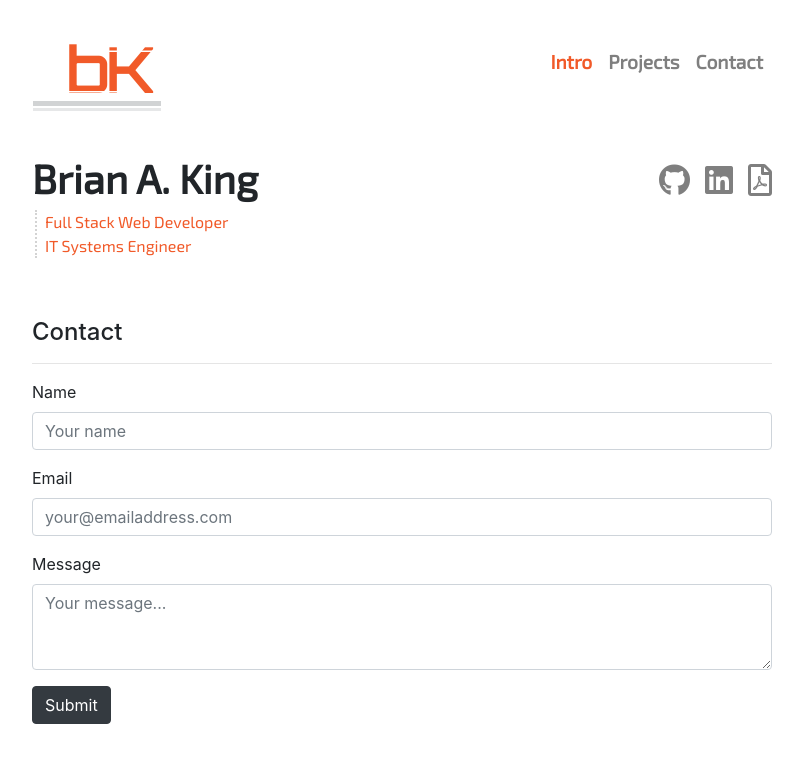
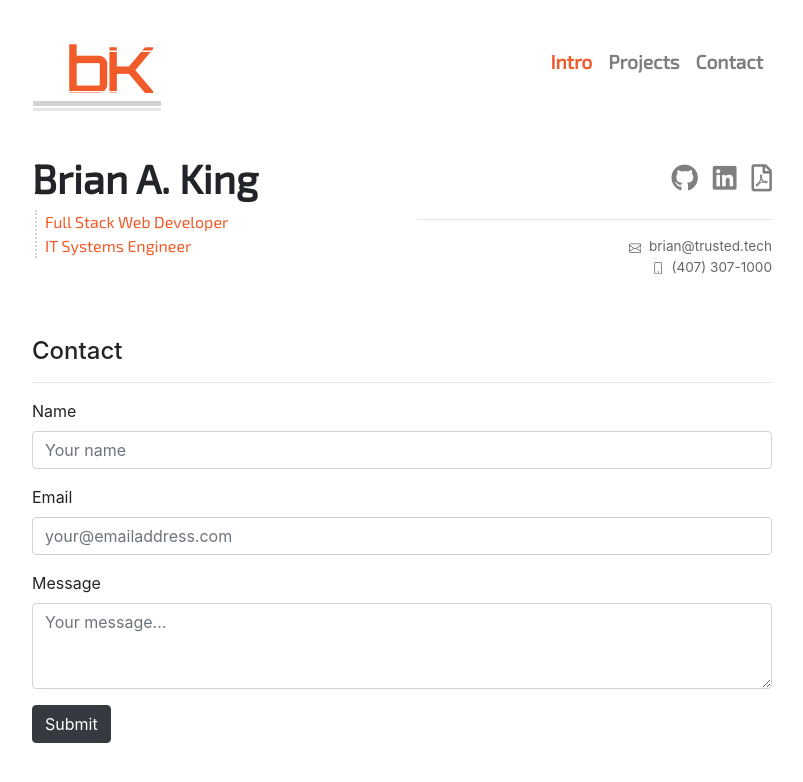
Before and after one commit to trustedtech/16-BKDevPortfolio, a plain HTML site: page contact.html in a window 1280 px wide. Shown: the whole page, without its empty margins (238-1041 px from the left). Drawn offline with nearby package versions, Linux system fonts and the light colour scheme.

Commit message:
Add contact info; Fix and update resume.

```diff
--- a/assets/css/style.css
+++ b/assets/css/style.css
@@ -75,6 +75,15 @@ h5 {
     padding: 0;
 }
 
+#email {
+    color: rgba(0,0,0,.6);
+}
+
+#contact {
+    color: rgba(0,0,0,.6);
+    font-size: .85em;
+}
+
 /* footer {
     position: absolute;
     bottom: 0;
--- a/contact.html
+++ b/contact.html
@@ -69,14 +69,35 @@
 
             <div class="col">
                 <div class="row">
-                    <div class="col text-right">
+                    <div id="contact" class="col text-right">
                         <div class="navbar navbar-social navbar-expand navbar-light bg-white">
-                            <ul class="nav navbar-nav ml-auto">
+                            <ul id='socials' class="nav navbar-nav ml-auto">
                                 <li class="nav-item social"><a href="https://github.com/trustedtech" target="_blank" rel="noopener noreferrer"><i class="fab fa-github fa-w-14 fa-2x"></i></a></li>
                                 <li class="nav-item social"><a href="https://www.linkedin.com/in/trustedtech" target="_blank" rel="noopener noreferrer"><i class="fab fa-linkedin fa-w-14 fa-2x"></i></a></li>
-                                <li class="nav-item social"><a href="./assets/files/brianking_resume.pdf" target="_blank" rel="noopener noreferrer"><i class="far fa-file-pdf fa-w-14 fa-2x"></i></a></li>
+                                <li class="nav-item social"><a href="./assets/doc/brianking_resume.pdf" target="_blank" rel="noopener noreferrer"><i class="far fa-file-pdf fa-w-14 fa-2x"></i></a></li>
                             </ul>
                         </div>
+                        <hr>
+
+                        <svg class="bi bi-envelope" width=".9em" height=".9em" viewBox="0 0 16 16" fill="currentColor" xmlns="http://www.w3.org/2000/svg">
+                            <path fill-rule="evenodd" d="M14 3H2a1 1 0 00-1 1v8a1 1 0 001 1h12a1 1 0 001-1V4a1 1 0 00-1-1zM2 2a2 2 0 00-2 2v8a2 2 0 002 2h12a2 2 0 002-2V4a2 2 0 00-2-2H2z" clip-rule="evenodd"/>
+                            <path fill-rule="evenodd" d="M.071 4.243a.5.5 0 01.686-.172L8 8.417l7.243-4.346a.5.5 0 01.514.858L8 9.583.243 4.93a.5.5 0 01-.172-.686z" clip-rule="evenodd"/>
+                            <path d="M6.752 8.932l.432-.252-.504-.864-.432.252.504.864zm-6 3.5l6-3.5-.504-.864-6 3.5.504.864zm8.496-3.5l-.432-.252.504-.864.432.252-.504.864zm6 3.5l-6-3.5.504-.864 6 3.5-.504.864z"/>
+                        </svg>&nbsp;
+
+                        <a id="email" href="mailto:brian@trusted.tech">
+                        <span>brian@trusted.tech</span>
+                        </a>
+
+                        </br>
+
+                        <svg class="bi bi-phone" width=".9em" height=".9em" viewBox="0 0 16 16" fill="currentColor" xmlns="http://www.w3.org/2000/svg">
+                            <path fill-rule="evenodd" d="M11 1H5a1 1 0 00-1 1v12a1 1 0 001 1h6a1 1 0 001-1V2a1 1 0 00-1-1zM5 0a2 2 0 00-2 2v12a2 2 0 002 2h6a2 2 0 002-2V2a2 2 0 00-2-2H5z" clip-rule="evenodd"/>
+                            <path fill-rule="evenodd" d="M8 14a1 1 0 100-2 1 1 0 000 2z" clip-rule="evenodd"/>
+                        </svg>&nbsp;
+
+                        <span>(407) 307-1000</span>
+
                     </div>
                 </div>
             </div>
```
Also changed, not shown: index.html (+24 -3 lines), projects.html (+24 -3 lines), 1 other file.
